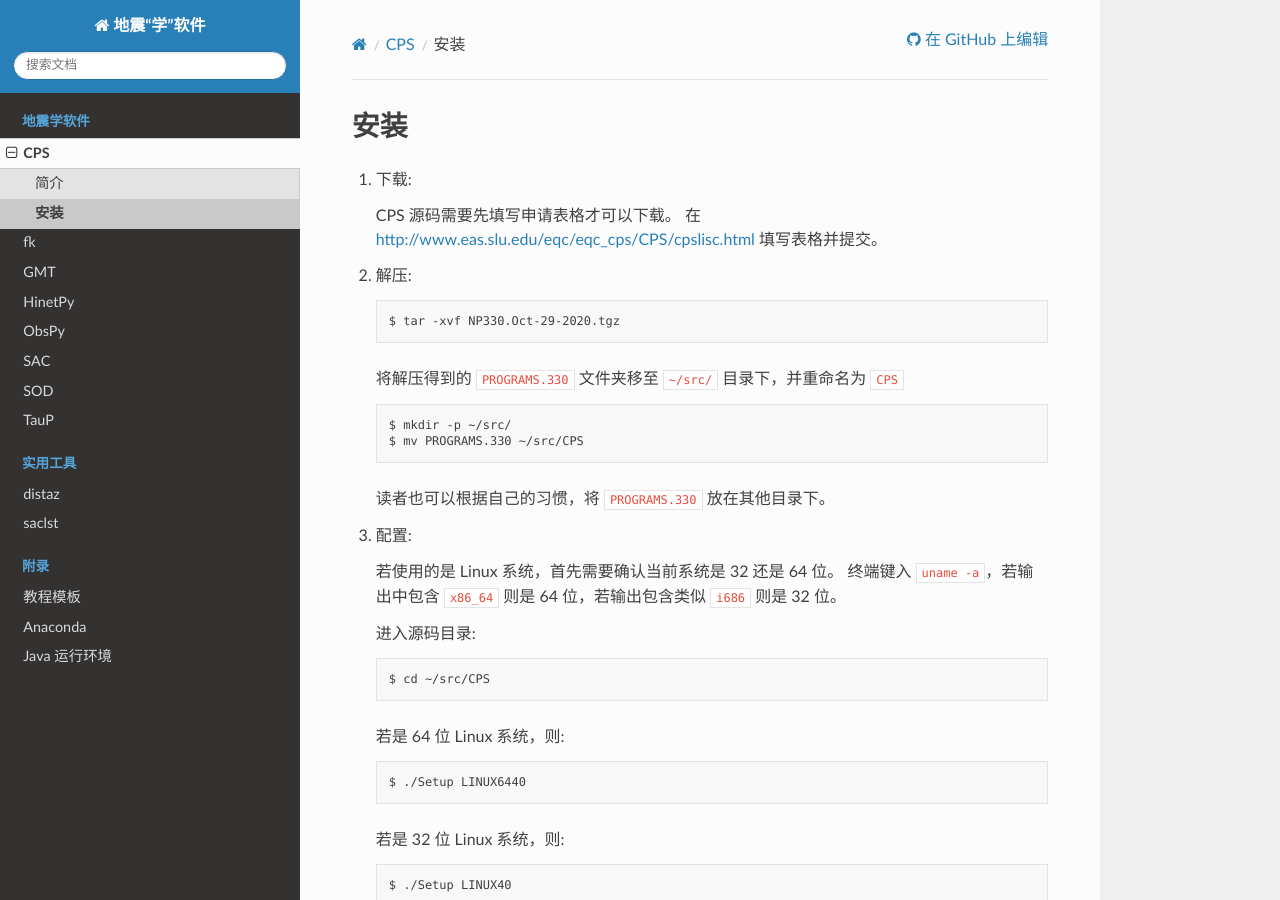
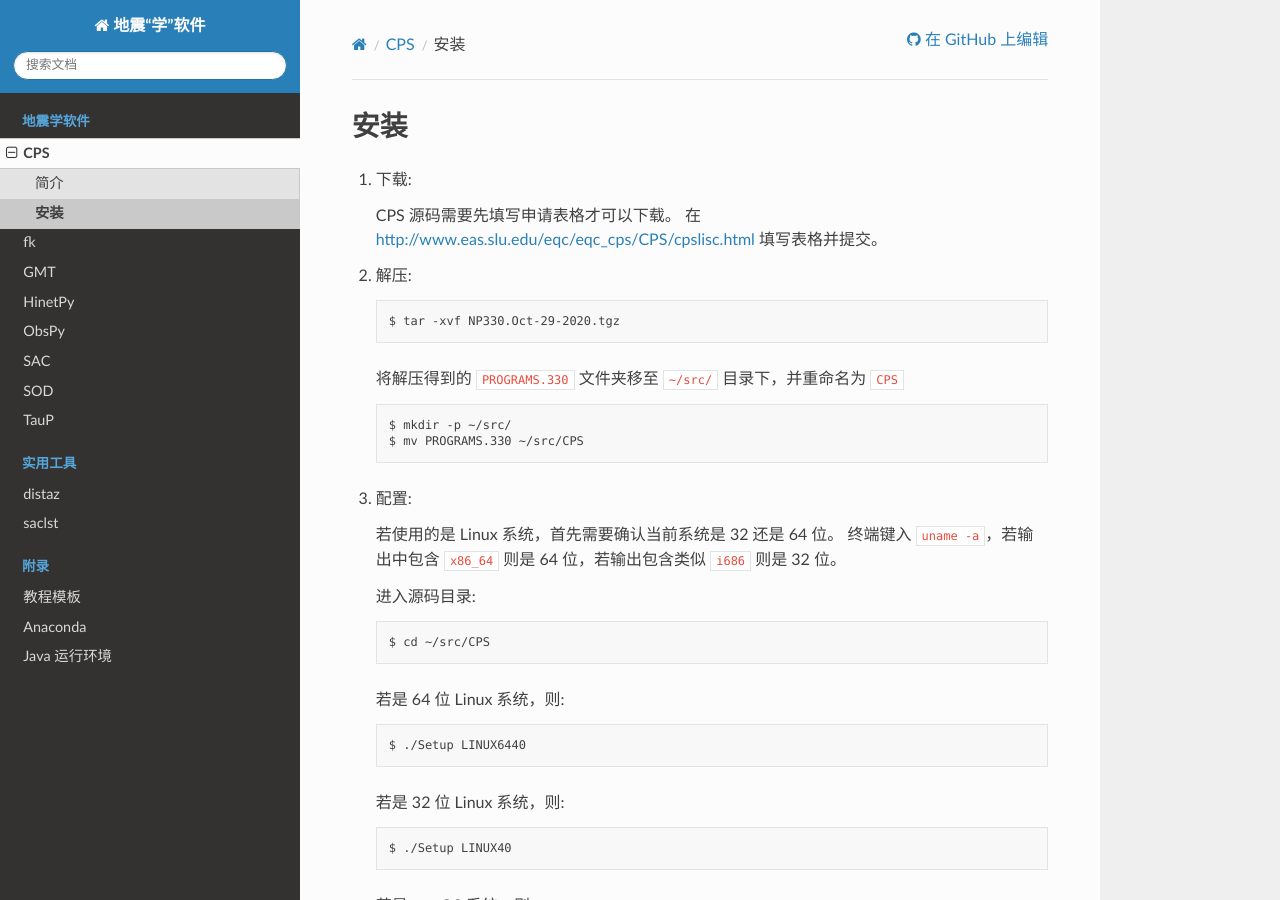
Before and after one commit to seismo-learn/software, a Sphinx documentation site: the page built from source/cps/install.rst, in a window 1280 px wide and 900 px high. Built offline with Sphinx 7.4.7 and the Read the Docs theme 2.0.0, drawn with Linux system fonts in a browser that asks for light colours.

Commit message:
Update source/cps/install.rst
Co-authored-by: Jiayuan Yao <coreman.seism@gmail.com>

```diff
--- a/source/cps/install.rst
+++ b/source/cps/install.rst
@@ -18,7 +18,6 @@
         $ mkdir -p ~/src/
         $ mv PROGRAMS.330 ~/src/CPS
 
-    读者也可以根据自己的习惯，将 :file:`PROGRAMS.330` 放在其他目录下。
 
 3.  配置:
 
```
